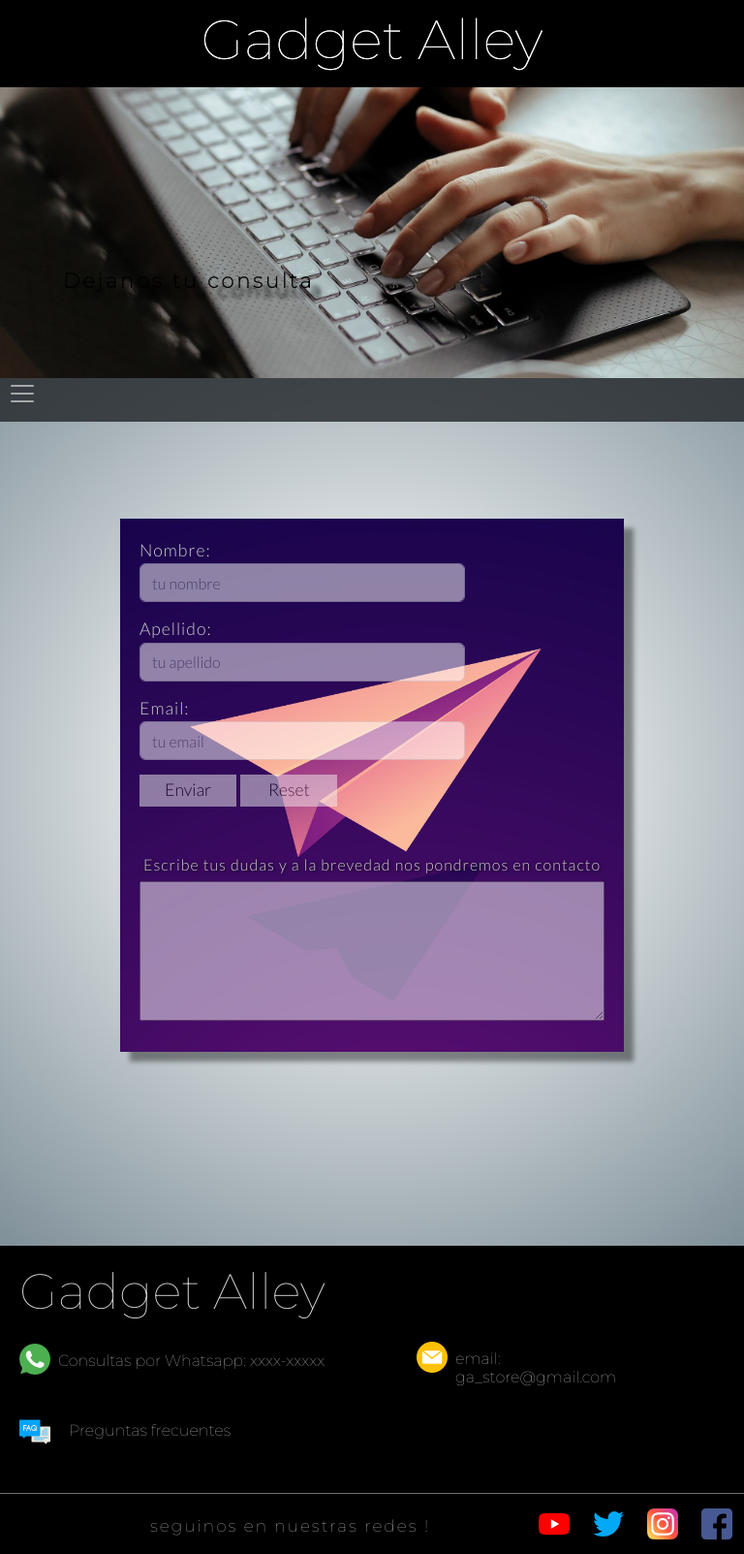
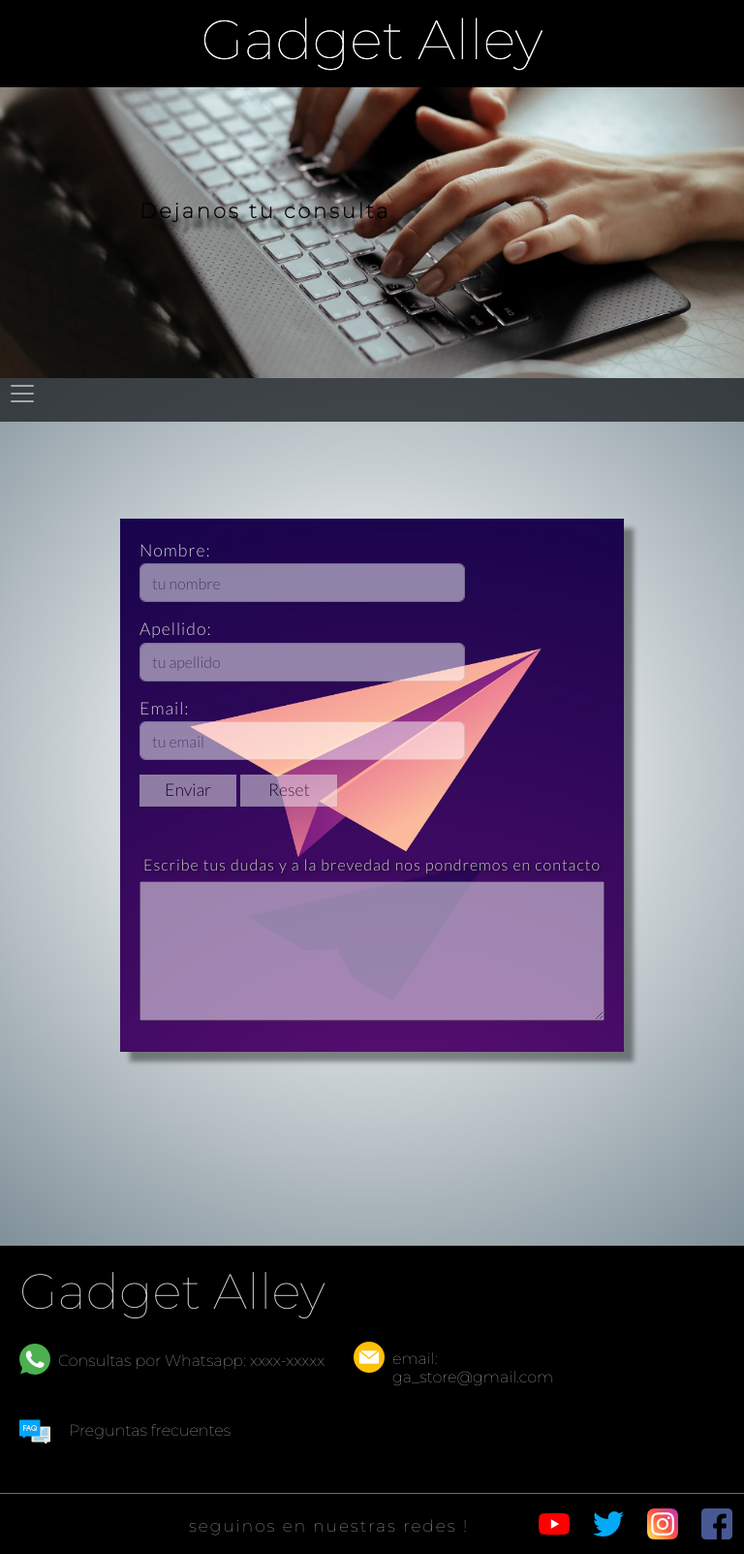
Before and after one commit to PabloC-Chiavarino/Gadget-Alley, a website: page pages/contacto.html in a window 768 px wide. Shown: the whole page at 97% size. Drawn offline with nearby package versions, Linux system fonts and the light colour scheme; a web font is replaced by a local one.

Commit message:
responsiveFixMobile

```diff
--- a/sass/styles.scss
+++ b/sass/styles.scss
@@ -1061,7 +1061,7 @@ form {
 
 .contact2 {
     margin-top:13px;
-    margin-inline: 430px;
+    margin-inline: 365px;
 }
 
 .faq {
@@ -1075,7 +1075,7 @@ form {
 }
 
 .footer__subtitle {
-    margin-right: 100px;
+    margin-right: 60px;
     margin-top: 8px;
 }
 
@@ -1123,7 +1123,7 @@ footer
 
 .parallaxTop {
     height: 440px;
-    background-attachment: fixed;
+    background-attachment: inherit;
     background-position: right;
 }
 
@@ -1177,7 +1177,7 @@ footer
     }
 
     .parallaxMid {
-    background-attachment: fixed;
+    background-attachment: inherit;
     height: 550px;
     margin-top: -93px;
 }
@@ -1186,6 +1186,7 @@ footer
 
 .parallaxTop__street {
     height: 300px;
+    background-attachment: inherit;
 }
 
 .eslogan__contact {
@@ -1218,7 +1219,7 @@ footer
 
 .parallaxTop__outdoor {
     height: 300px;
-    background-position: unset;
+    background-attachment: inherit;
 }
 
 .eslogan__outdoor {
@@ -1242,7 +1243,7 @@ footer
 
 .parallaxTop__reviews {
     height: 300px;
-    background-position: center;
+    background-attachment: inherit;
 }
 
 .eslogan__reviews {
@@ -1288,7 +1289,7 @@ footer
 
 .parallaxTop__contact {
     height: 300px;
-    background-position: center;
+    background-attachment: inherit;
 }
 
 form {
@@ -1296,8 +1297,8 @@ form {
 }
 
 .eslogan__contact {
-    padding-bottom: 100px;
-    padding-left: 65px;
+    padding-top: 128px;
+    padding-left: 144px;
 }
 
 }
```
Also changed, not shown: css/estilos.css, 1 other file.
